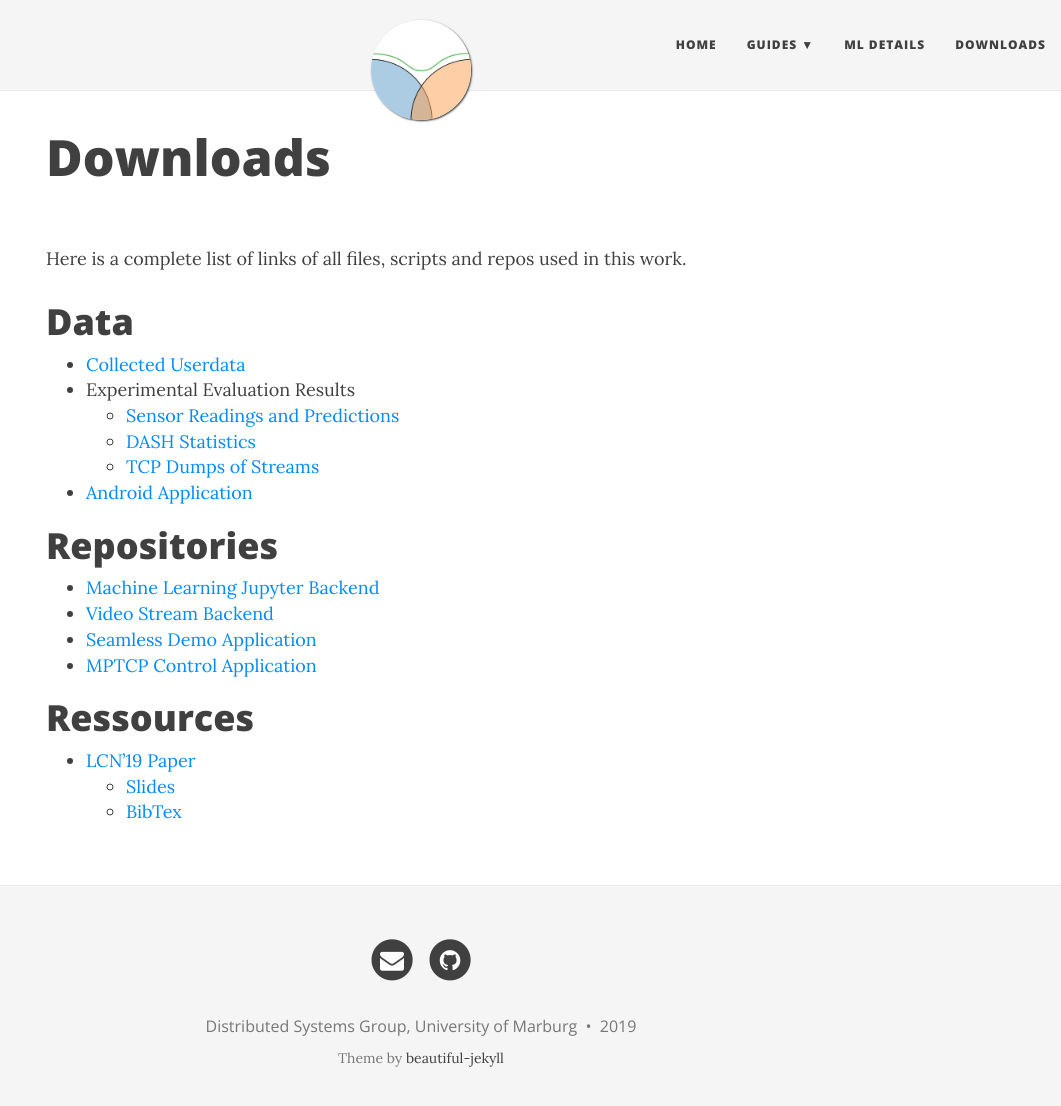
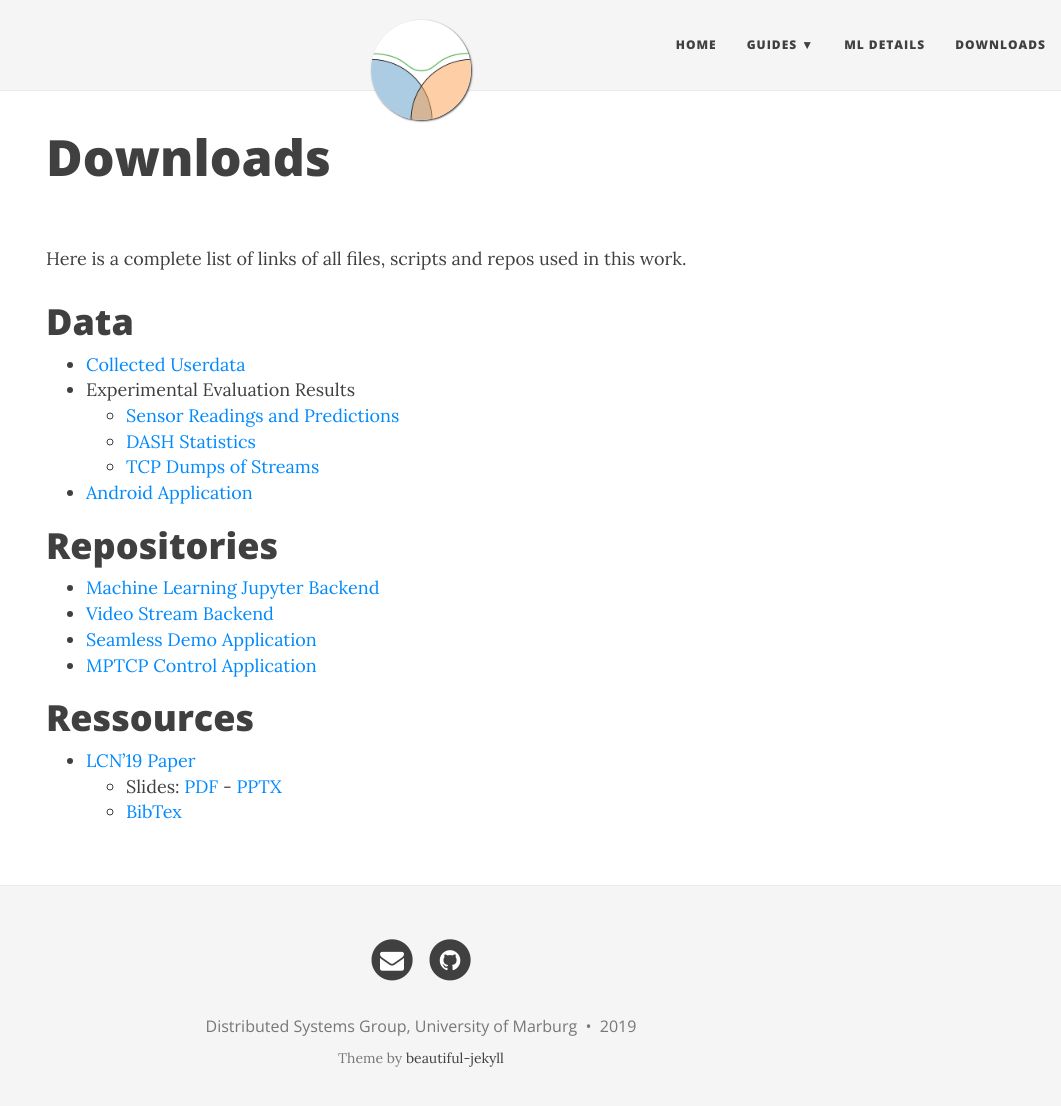
Before and after one commit to umr-ds/seamcon, a Jekyll site: the page built from downloads.md, in a window 1280 px wide and 1119 px high. Shown: the top 1106 px of the window, without its empty margins (219-1280 px from the left). Built offline with Jekyll 4.4.1, drawn with Linux system fonts in a browser that asks for light colours; nearby versions of some CDN libraries.

Commit message:
slides / links

```diff
--- a/downloads.md
+++ b/downloads.md
@@ -23,6 +23,6 @@ Here is a complete list of links of all files, scripts and repos used in this wo
 
 # Ressources
 
-* [LCN'19 Paper](./img/hoechst2019learning.pdf)
-	* [Slides](./img/hoechst2017learning-slides.pdf)
-	* [BibTex](./img/hoechst2019learning.bib)
+* [LCN'19 Paper](img/hoechst2019learning.pdf)
+	* Slides: [PDF](img/hoechst2019learning-slides.pdf) - [PPTX](img/hoechst2019learning-slides.pptx)
+	* [BibTex](hoechst2019learning.bib)
```
Also changed, not shown: index.md (+4 -1 lines).
